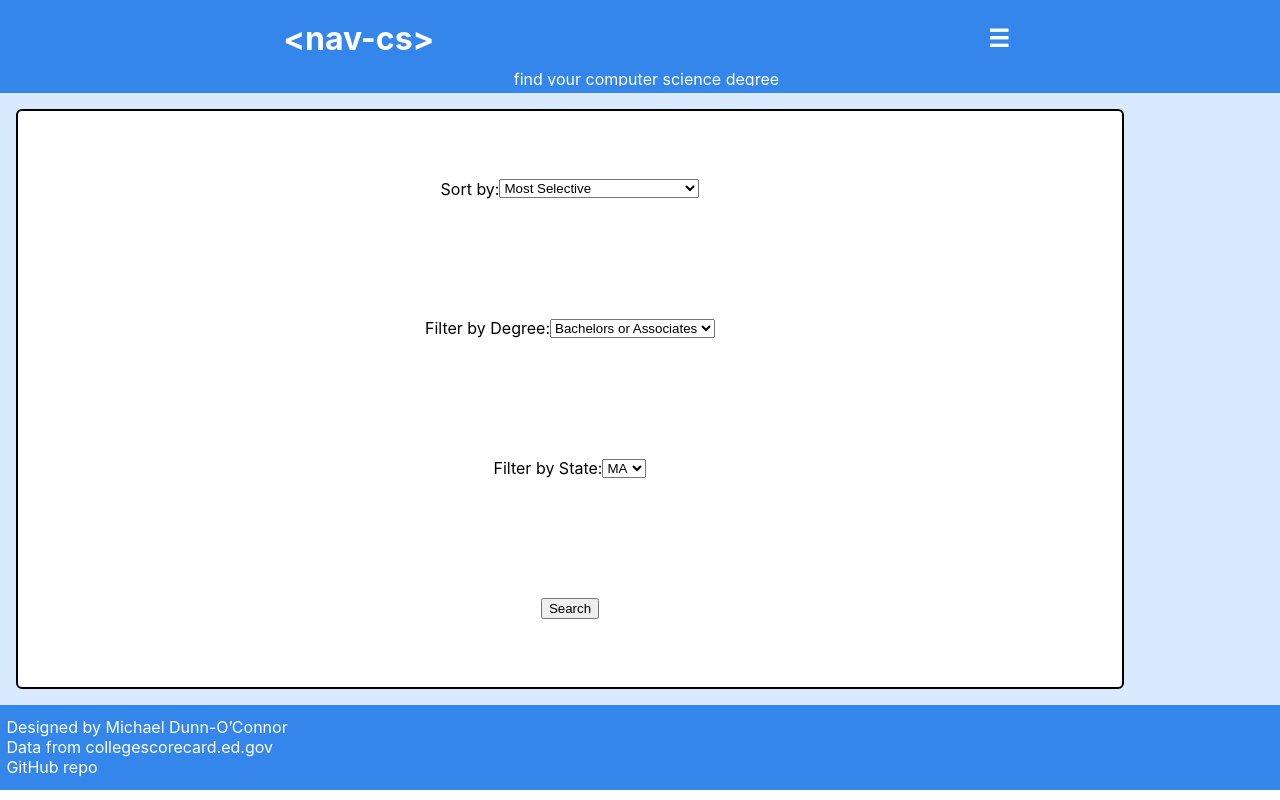
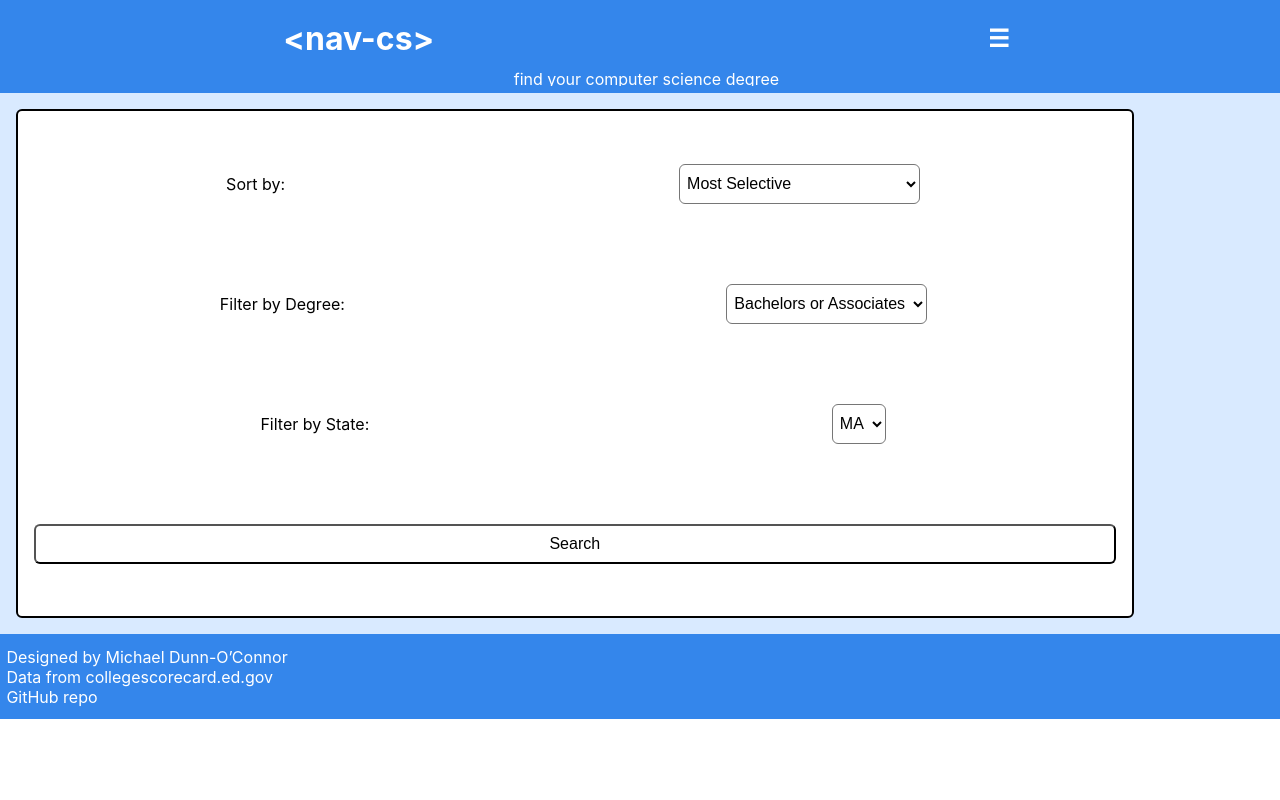
Before and after one commit to dunnoconnor/nav-cs, a React (Create React App) app: page / in a window 1280 px wide. Built offline with nearby package versions, Linux system fonts and the light colour scheme.

Commit message:
resolved error with schools offering muliptiple cs programs

```diff
--- a/src/App.css
+++ b/src/App.css
@@ -58,7 +58,7 @@ a {
   color: rgb(0, 0, 0);
 }
 
-.SchoolDetail, .Form{
+.SchoolDetail, .Form {
   display: flex;
   overflow: hidden;
   flex-direction: column;
@@ -73,6 +73,21 @@ a {
   border-style: solid;
   border-radius: 6px;
   border-width: 2px;
+}
+
+.Form {
+  align-items:stretch;
+  height: 60vh;
+  padding: 0.8rem;
+}
+
+select, button {
+  height: 40px;
+  border-radius: 6px;
+  padding: 0.2rem;
+  margin: 0.2rem;
+  background-color:rgb(255, 255, 255);
+  font-size: 16px;
 }
 
 p {
--- a/src/components/Main.jsx
+++ b/src/components/Main.jsx
@@ -13,7 +13,6 @@ function Main() {
 
     function resolveSearch(searchTerms){
       setSearchProperties(searchTerms);
-      console.log(searchTerms);
       setSearching(true);
     };
 
--- a/src/components/SchoolDetail.jsx
+++ b/src/components/SchoolDetail.jsx
@@ -60,7 +60,6 @@ function SchoolDetail({match}) {
             } else {
                 salaryReport = "unreported";
               }
-
             let programProfile = {
               id : thisSchool.id,
               name : thisProgram.school.name,
@@ -80,7 +79,6 @@ function SchoolDetail({match}) {
             };
 
             setProgram(programProfile);
-            console.log(programProfile);
           })
           .catch(console.error);
       }
--- a/src/components/Schools.jsx
+++ b/src/components/Schools.jsx
@@ -5,7 +5,7 @@ function Schools({resetSearch, searchProperties}) {
   const searchOptions = {
     key: process.env.REACT_APP_CSC_KEY,
     api: 'https://api.data.gov/ed/collegescorecard/v1',
-    major: 'latest.programs.cip_4_digit.code=1107',
+    major: 'latest.programs.cip_4_digit.code=1101,1102,1107',
     credential: searchProperties.degree,
     state: searchProperties.stateCode,
     per_page: '50',
@@ -51,10 +51,10 @@ function Schools({resetSearch, searchProperties}) {
         state : i['school.state'],
         cost : (i['latest.cost.avg_net_price.public'] ? i['latest.cost.avg_net_price.public'] : i['latest.cost.avg_net_price.private']),
         acceptanceRate : i['latest.admissions.admission_rate.overall'],
-        graduates : i['latest.programs.cip_4_digit'][0].counts.ipeds_awards2,
-        title : i['latest.programs.cip_4_digit'][0].title,
-        credential : i['latest.programs.cip_4_digit'][0].credential.title,
-        salary : i['latest.programs.cip_4_digit'][0].earnings.highest['2_yr'].overall_median_earnings
+        graduates : i['latest.programs.cip_4_digit'][(i['latest.programs.cip_4_digit'].length-1)].counts.ipeds_awards2,
+        title : i['latest.programs.cip_4_digit'][(i['latest.programs.cip_4_digit'].length-1)].title,
+        credential : i['latest.programs.cip_4_digit'][(i['latest.programs.cip_4_digit'].length-1)].credential.title,
+        salary : i['latest.programs.cip_4_digit'][(i['latest.programs.cip_4_digit'].length-1)].earnings.highest['2_yr'].overall_median_earnings
       }
       )));
       const filteredResults = schoolResults.filter(s => s.graduates>1);
@@ -68,7 +68,6 @@ function Schools({resetSearch, searchProperties}) {
       array.sort((a, b) => (a[sortTerm] > b[sortTerm] ? -1 : 1));
     }
     setSchools(array);
-    console.log(array);
   }
 
   if(schools===null){
--- a/src/components/Search.jsx
+++ b/src/components/Search.jsx
@@ -29,7 +29,7 @@ function Search({resolveSearch}) {
         <form className ="Form" onSubmit={handleSubmit}>
 
             <div className="row">
-                <label htmlFor="sortTerm">Sort by: </label>
+                <label htmlFor="sortTerm">Sort by:</label>
                 <select id="sortTerm" onChange={handleChange} value={formState.sortTerm}>
                     <option value='acceptanceRate'>Most Selective</option>
                     <option value='salary'>Highest Post-Graduate Salary</option>
@@ -40,7 +40,7 @@ function Search({resolveSearch}) {
 
             <div className="row">
 
-                <label htmlFor="degree">Filter by Degree: </label>
+                <label htmlFor="degree">Filter by Degree:</label>
                 <select id="degree" onChange={handleChange} value={formState.degree}>
                     <option value='2,3'>Bachelors or Associates</option>
                     <option value='3'>Bachelors</option>
@@ -50,7 +50,7 @@ function Search({resolveSearch}) {
 
             <div className="row">
 
-                <label htmlFor="stateCode">Filter by State: </label>
+                <label htmlFor="stateCode">Filter by State:</label>
                 <select id="stateCode" onChange={handleChange} value={formState.stateCode}>
                 {stateAbbreviations.map(i => (
                     <option key={i} value={i}>{i}</option>
```
